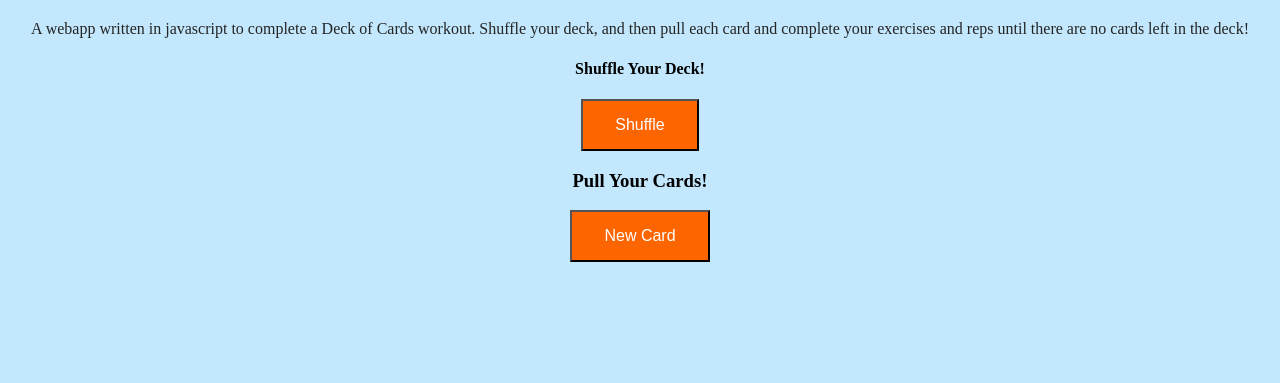
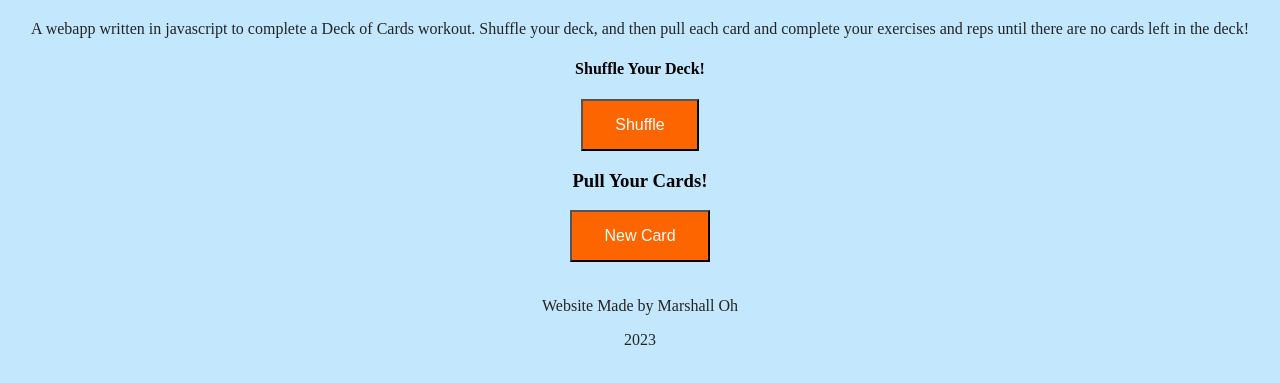
Before and after one commit to blindkratos/deckofcards, a plain HTML site: page index.html in a window 1280 px wide. Shown: the part 129-512 px from the top of the page. Drawn offline with Linux system fonts and the light colour scheme.

Commit message:
Update index.html

```diff
--- a/index.html
+++ b/index.html
@@ -48,4 +48,8 @@
             <p id="returnedCard"></p>
         </div>
     </body>
+    <footer>
+        <p>Website Made by Marshall Oh</p>
+        <p>2023</p>
+    </footer>
 </html>
```
